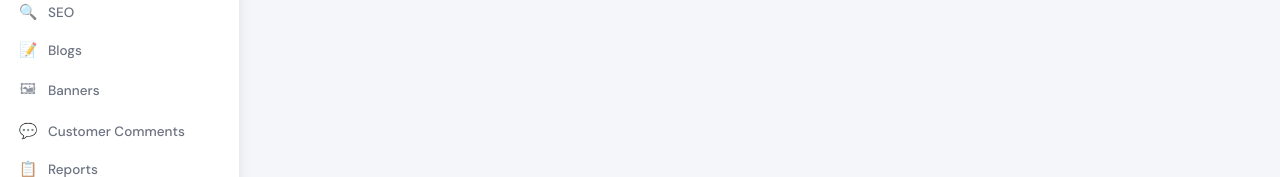
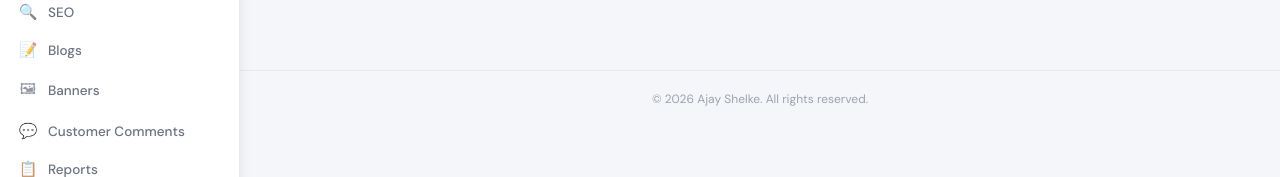
Before and after one commit to ajayshelke1993/admin-portal, a React (Vite) app: page /login in a window 1280 px wide. Shown: the part 404-581 px from the top of the page. Built offline with nearby package versions, Linux system fonts and the light colour scheme; sample sign-in values are in the browser's storage.

Commit message:
Add copyright footer

```diff
--- a/server.demo.js
+++ b/server.demo.js
@@ -64,11 +64,11 @@ const ORDERS = Array.from({ length: 40 }, (_, i) => {
     tax_amount:       (Math.random() * 100).toFixed(2),
     HOST_IP:          `${Math.floor(Math.random()*255)}.${Math.floor(Math.random()*255)}.${Math.floor(Math.random()*255)}.${Math.floor(Math.random()*255)}`,
     credit_fraud:     `riskScore = <b><font color=red>${(Math.random()*100).toFixed(2)}\n</font></b>countryMatch = Yes\ncountryCode = US`,
-    sales_person:     ['Jordan','Alex','Taylor','Morgan'][i%4],
+    sales_person:     ['Ajay','Alex','Taylor','Morgan'][i%4],
     Customer_No:      String(10000 + i),
     Qty:              Math.floor(Math.random()*5)+1,
     Unit_Price:       (Math.random()*500+20).toFixed(2),
-    referral:         ['https://www.google.com','https://www.your-site.com','https://www.bing.com','Direct'][i%4],
+    referral:         ['https://www.google.com','https://ajayshelke.onrender.com/','https://www.bing.com','Direct'][i%4],
     agree_policy:     1,
     delete_fraud:     i % 15 === 0 ? 'Y' : 'N',
     part_no:          prod.part_no,
--- a/src/App.css
+++ b/src/App.css
@@ -104,6 +104,16 @@ button {
   font-family: var(--font-sans);
 }
 
+/* ── Footer ── */
+.app-footer {
+  text-align: center;
+  padding: 20px 24px;
+  font-size: 12px;
+  color: var(--text-muted);
+  border-top: 1px solid var(--border);
+  margin-top: 40px;
+}
+
 /* ── Mobile ── */
 @media (max-width: 768px) {
   .content {
--- a/src/App.jsx
+++ b/src/App.jsx
@@ -86,6 +86,11 @@ const AppRoutes = () => {
             <Route path="/reports"                        element={<ProtectedRoute><OperationsReport /></ProtectedRoute>} />
             <Route path="*"                               element={<Navigate to="/login" />} />
           </Routes>
+          {isAuthenticated && (
+            <footer className="app-footer">
+              © 2026 Ajay Shelke. All rights reserved.
+            </footer>
+          )}
         </div>
       </div>
     </>
```
